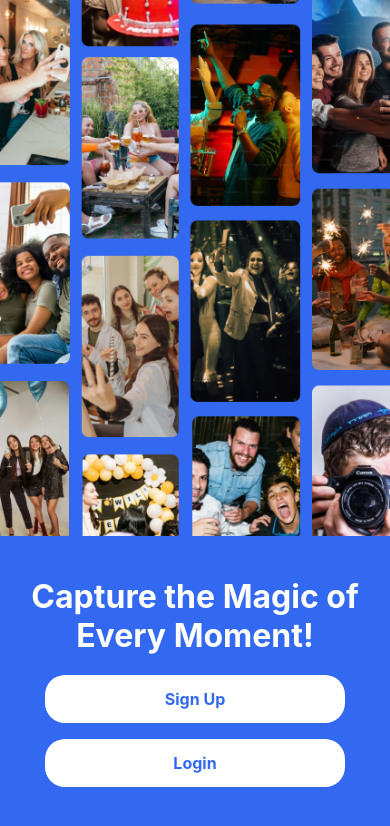
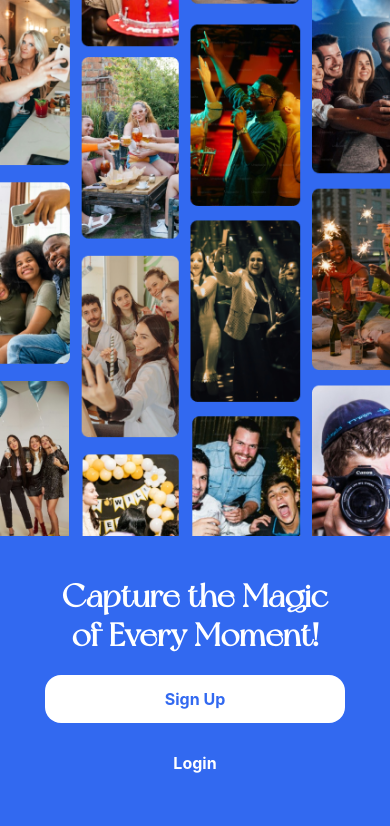
Before and after one commit to OlubodeMichael/PatiCam, a React Native app: screen /MainScreen in a window 390 px wide. Shown: the top 826 px of the page. Built offline with nearby package versions, Linux system fonts and the light colour scheme.

Commit message:
completed onboarding

```diff
--- a/App.js
+++ b/App.js
@@ -1,8 +1,9 @@
 import { StatusBar } from 'expo-status-bar';
-import { StyleSheet, Text, View, SafeAreaView } from 'react-native';
+import { StyleSheet } from 'react-native';
 import { createNativeStackNavigator } from "@react-navigation/native-stack";
 import { createBottomTabNavigator } from "@react-navigation/bottom-tabs";
 import { NavigationContainer } from '@react-navigation/native';
+import { useFonts } from 'expo-font';
 import OnboardingOverView from './screens/Onboarding';
 import MainScreen from './screens/MainScreen';
 
@@ -22,6 +23,9 @@ function AppOverview() {
 
 
 export default function App() {
+  useFonts({
+    'new-york': require('./assets/fonts/NewYork.otf')
+  })
   return (
     <>
         <StatusBar style="light" />
--- a/app.json
+++ b/app.json
@@ -22,6 +22,9 @@
     },
     "web": {
       "favicon": "./assets/favicon.png"
-    }
+    },
+    "plugins": [
+      "expo-font"
+    ]
   }
 }
--- a/components/UI/Button.js
+++ b/components/UI/Button.js
@@ -1,13 +1,38 @@
 import { Pressable, View, Text, StyleSheet } from "react-native";
 
-function Button({ title, onPress, type }) {  // Fixed the typo from `omPress` to `onPress`
+function Button({ title, onPress, border, type }) {
+
+  const extraStyle = [styles.button]
+
+
+
+  if (border === 'round') {
+    extraStyle.push(styles.roundButton)
+  }
+
+  if (border === 'rounded') {
+    extraStyle.push(styles.roundedButton)
+  }
+
+  if (border === 'roundedXl') {
+    extraStyle.push(styles.roundedXlButton)
+  }
+
+  if (type === 'primary') {
+    extraStyle.push(styles.primaryButton)
+  }
+
+  if (type === 'secondary') {
+    extraStyle.push(styles.secondaryButton)
+  }
+
     return (
         <Pressable onPress={onPress} style={({ pressed }) => [
-            styles.button,
+          ...extraStyle,
             pressed ? styles.buttonPressed : null
         ]}>
             <View>
-                <Text style={styles.buttonText}>{title}</Text>
+                <Text style={[styles.buttonText, type === 'primary' ? styles.primaryButtonText : styles.secondaryButtonText]}>{title}</Text>
             </View>
         </Pressable>
     );
@@ -17,21 +42,41 @@ export default Button;
 
 const styles = StyleSheet.create({
   button: {
-    backgroundColor: '#fff', // White background
     paddingVertical: 14,
     paddingHorizontal: 20,
     width: 300,
-    borderRadius: 20,
     alignItems: 'center',
     justifyContent: 'center',
     marginBottom: 16
   },
   buttonText: {
-    color: '#3269F0', // Blue text color
     fontSize: 16,
     fontWeight: 'bold',
   },
   buttonPressed: {
-    opacity: 0.7, // Slightly dim the button when pressed
+    opacity: 0.7,
   },
+  roundButton: {
+    borderRadius: 16,
+  },
+  roundedButton: {
+    borderRadius: 20,
+  },
+  roundedXlButton: {
+    borderRadius: 24,
+  },
+  primaryButton: {
+    backgroundColor: '#fff',
+    color: '#3269F0',
+  },
+  secondaryButton: {
+    color: '#fff',
+  },
+  primaryButtonText: {
+    color: '#3269F0',
+  },
+  secondaryButtonText: {
+    color: '#fff',
+  }
+
 });
--- a/package.json
+++ b/package.json
@@ -18,7 +18,8 @@
     "react-native": "0.74.3",
     "react-native-gesture-handler": "~2.16.1",
     "react-native-screens": "3.31.1",
-    "react-native-safe-area-context": "4.10.5"
+    "react-native-safe-area-context": "4.10.5",
+    "expo-font": "~12.0.9"
   },
   "devDependencies": {
     "@babel/core": "^7.20.0"
--- a/screens/MainScreen.js
+++ b/screens/MainScreen.js
@@ -11,8 +11,8 @@ function MainScreen() {
             <View style={styles.contentContainer}>
                 <Text style={styles.title}>Capture the Magic of Every Moment!</Text>
                 <View style={styles.buttonContainer}>
-                    <Button title="Sign Up" />
-                    <Button title="Login" />
+                    <Button title="Sign Up" border="round" type="primary"/>
+                    <Button title="Login" border="round"/>
                 </View>
             </View>
         </View>
@@ -45,9 +45,11 @@ const styles = StyleSheet.create({
     title: {
         color: 'white',
         fontSize: 32,
-        fontWeight: 'bold',
+        fontWeight: '700',
         textAlign: 'center',
         marginBottom: 20,
+        fontFamily: 'new-york',
+        width: 300,
     },
     buttonContainer: {
         alignItems: 'center',
--- a/screens/Onboarding.js
+++ b/screens/Onboarding.js
@@ -13,7 +13,7 @@ export function OnboardingScreen1({ navigation }) {
           <Text style={styles.text}>Turn your events into vibrant albums filled with photos and videos from all your guests.</Text>
         </View>
         <View style={styles.buttonContainer}>
-          <Button title="Continue" onPress={() => navigation.navigate('scene2')} />
+          <Button title="Continue" onPress={() => navigation.navigate('scene2')} border="roundedXl" type="primary"/>
         </View>
       </View>
     );
@@ -27,7 +27,7 @@ export function OnboardingScreen2({ navigation }) {
             <Text style={styles.text}>Guests can easily contribute their favorite moments in real-time with a simple QR code scan.</Text>
         </View>
         <View style={styles.buttonContainer}>
-            <Button title="Continue" onPress={() => navigation.navigate('MainScreen')} />
+            <Button title="Continue" onPress={() => navigation.navigate('MainScreen')} border="roundedXl" type="primary"/>
         </View>
       </View>
     );
@@ -44,6 +44,7 @@ const styles = StyleSheet.create({
       justifyContent: 'flex-start',
       alignItems: 'center',
       marginTop: 100,
+      width: '200'
     },
     buttonContainer: {
       justifyContent: 'flex-end',
@@ -57,12 +58,15 @@ const styles = StyleSheet.create({
       width: 300,
       textAlign: 'center',
       marginBottom: 20,
+      fontFamily: 'new-york'
     },
     text: {
       fontSize: 16,
       color: '#fff',
       textAlign: 'center',
       marginBottom: 40,
+      fontFamily: 'inter',
+
     },
 });
 
```
Also changed, not shown: screens/HomeScreen.js (added, +7 -0 lines), screens/SignInScreen.js (added, +7 -0 lines), assets/fonts/NewYork.otf (added), 1 other file (tests, documents, lock files or other folders).
